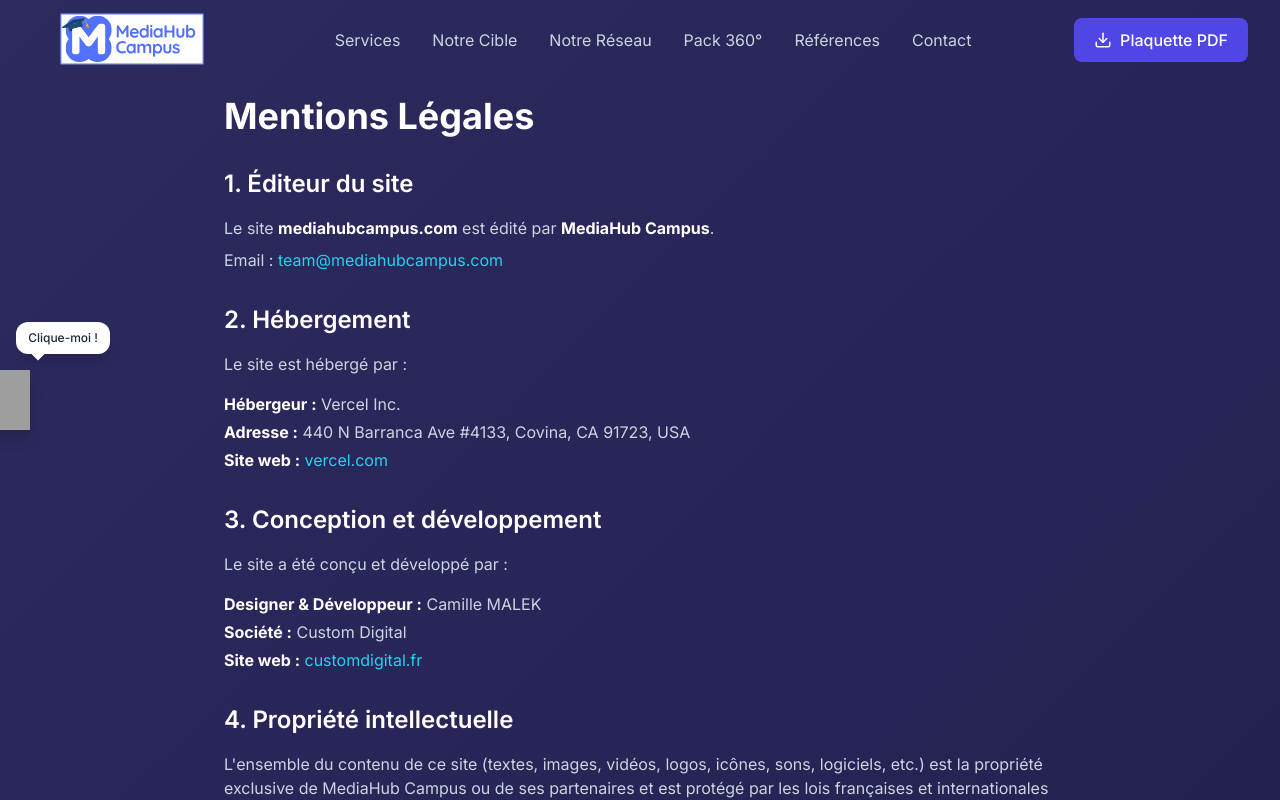
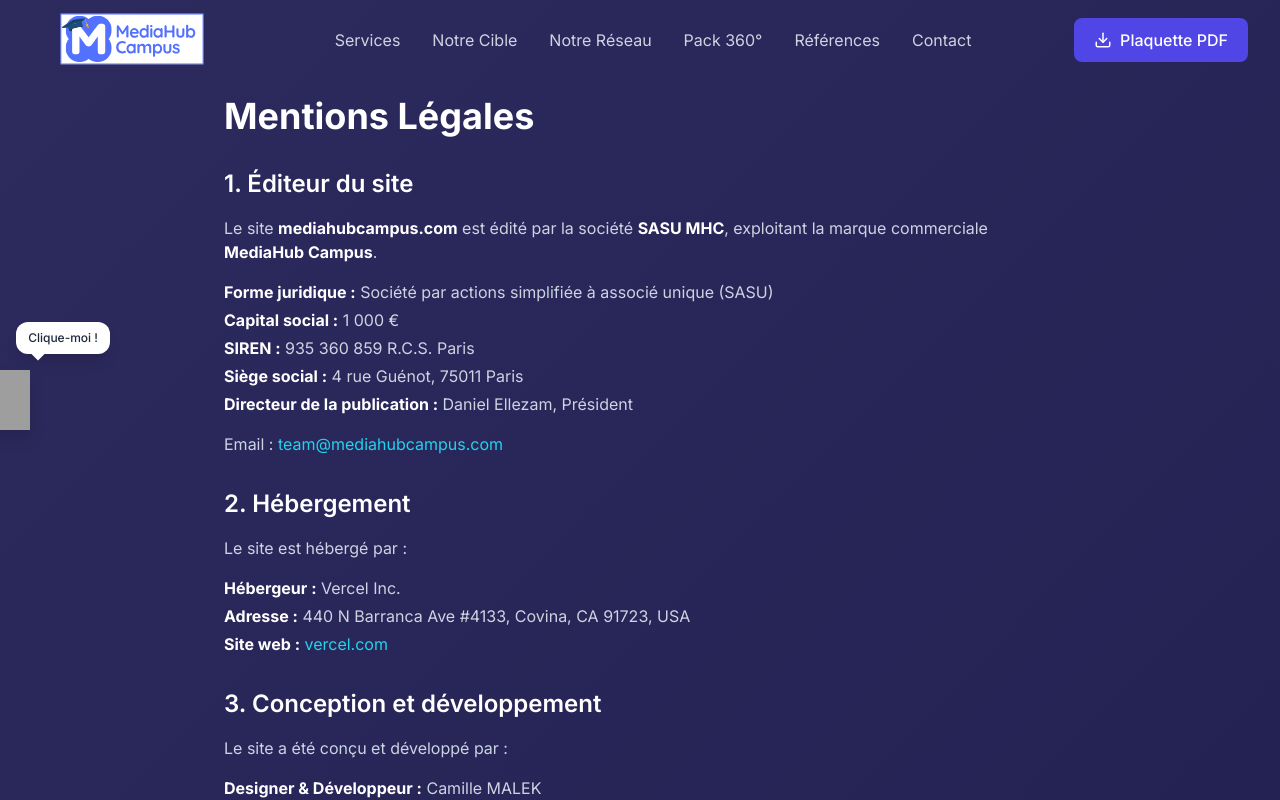
Before and after one commit to mediahubcampus-lgtm/mediahubcampus-website, a Next.js app: page /mentions-legales in a window 1280 px wide. Shown: the top 800 px of the page. Built offline with nearby package versions, Linux system fonts and the light colour scheme; grey boxes are pictures that could not be loaded.

Commit message:
fix: compléter les mentions légales avec les données officielles du Kbis
- Forme juridique, capital social, SIREN/RCS, siège social et directeur de publication
- Source: extrait Kbis SASU MHC (RCS Paris 935 360 859, à jour au 13/05/2026)

```diff
--- a/src/app/mentions-legales/page.tsx
+++ b/src/app/mentions-legales/page.tsx
@@ -17,10 +17,18 @@
           <section>
             <h2 className="text-2xl font-semibold mb-4 text-white">1. Éditeur du site</h2>
             <p className="text-[var(--text-muted)]">
-              Le site <strong className="text-white">mediahubcampus.com</strong> est édité par{" "}
+              Le site <strong className="text-white">mediahubcampus.com</strong> est édité par la société{" "}
+              <strong className="text-white">SASU MHC</strong>, exploitant la marque commerciale{" "}
               <strong className="text-white">MediaHub Campus</strong>.
             </p>
-            <p className="text-[var(--text-muted)] mt-2">
+            <ul className="text-[var(--text-muted)] list-none space-y-1 mt-4">
+              <li><strong className="text-white">Forme juridique :</strong> Société par actions simplifiée à associé unique (SASU)</li>
+              <li><strong className="text-white">Capital social :</strong> 1 000 €</li>
+              <li><strong className="text-white">SIREN :</strong> 935 360 859 R.C.S. Paris</li>
+              <li><strong className="text-white">Siège social :</strong> 4 rue Guénot, 75011 Paris</li>
+              <li><strong className="text-white">Directeur de la publication :</strong> Daniel Ellezam, Président</li>
+            </ul>
+            <p className="text-[var(--text-muted)] mt-4">
               Email : <a href={`mailto:${SITE_CONFIG.email}`} className="text-[var(--accent-cyan)] hover:underline">{SITE_CONFIG.email}</a>
             </p>
           </section>
```
